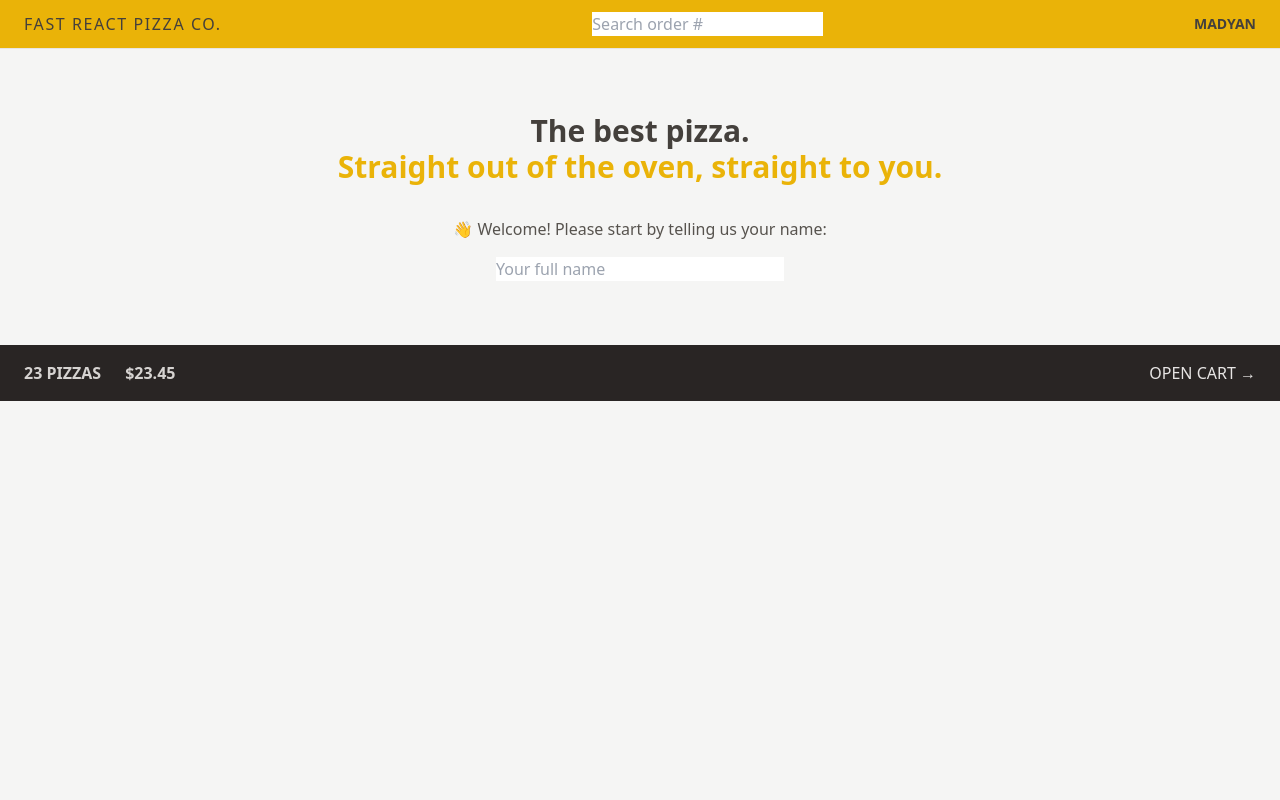
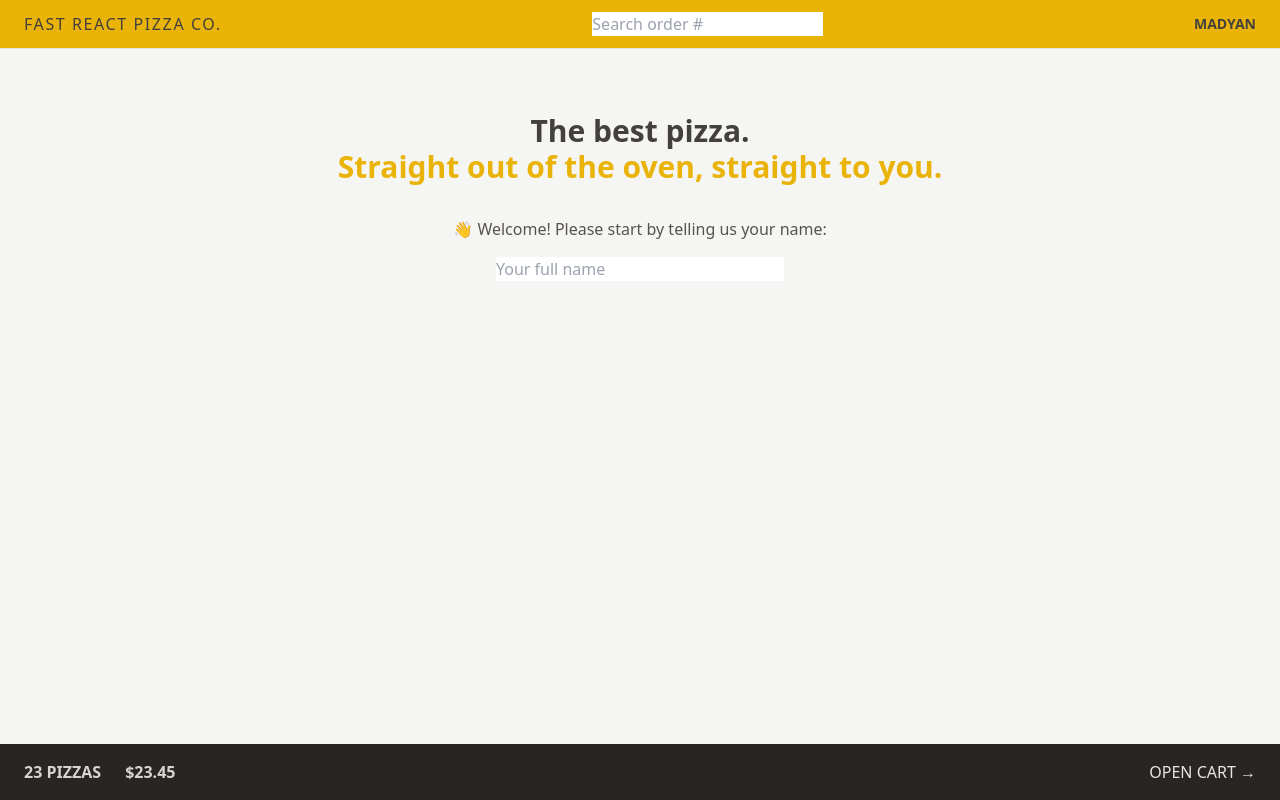
Before and after one commit to madyanes/fast-react-pizza, a React (Vite) app: page / in a window 1280 px wide. Built offline with nearby package versions, Linux system fonts and the light colour scheme.

Commit message:
Using CSS grid

```diff
--- a/src/ui/AppLayout.jsx
+++ b/src/ui/AppLayout.jsx
@@ -8,14 +8,16 @@ function AppLayout() {
   const isLoading = navigation.state === 'loading'
 
   return (
-    <div className='layout'>
+    <div className='grid h-screen grid-rows-[auto_1fr_auto]'>
       {isLoading && <Loader />}
 
       <Header />
 
-      <main>
-        <Outlet />
-      </main>
+      <div className='overflow-scroll'>
+        <main className='mx-auto max-w-3xl'>
+          <Outlet />
+        </main>
+      </div>
 
       <CartOverview />
     </div>
```
